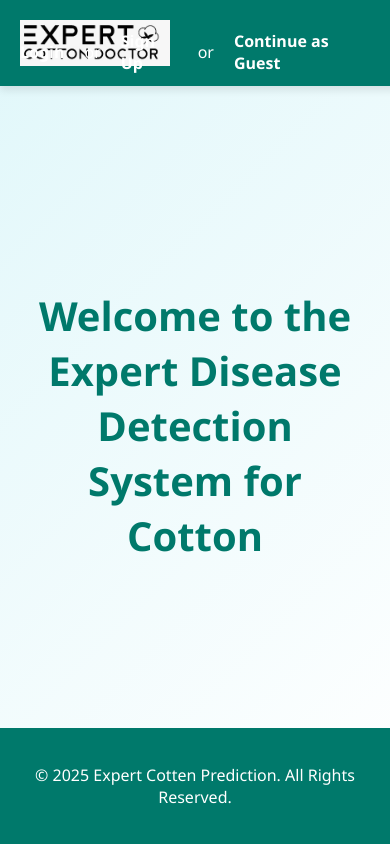
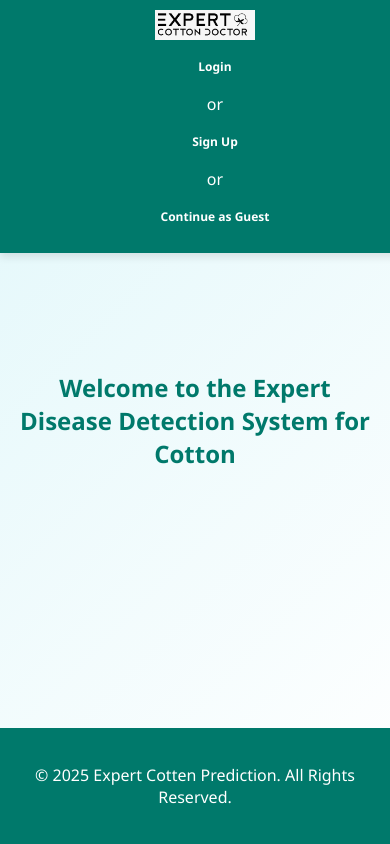
Before and after one commit to SibghaBhatti/cotton-disease-web-app, a Flask app: page / in a window 390 px wide. Run offline with Flask 3, Linux system fonts and the light colour scheme.

Commit message:
Update index.html

```diff
--- a/templates/index.html
+++ b/templates/index.html
@@ -128,6 +128,55 @@
             left: 0;
             z-index: 1000;
         }
+        @media (max-width: 768px) {
+  header {
+    flex-direction: column;
+    align-items: flex-start;
+    padding: 10px;
+  }
+
+  .signup_nav {
+    flex-direction: column;
+    gap: 10px;
+    width: 100%;
+    position: static;
+    padding: 10px;
+  }
+
+  .signup_nav a {
+    display: block;
+    text-align: center;
+    padding: 8px;
+    font-size: 14px;
+  }
+
+  .logo {
+    width: 120px;
+    margin: 0 auto;
+  }
+
+  .signup_heading {
+    min-height: calc(100vh - 120px);
+  }
+
+  .signup_heading h1 {
+    font-size: 1.8em;
+  }
+}
+
+@media (max-width: 480px) {
+  .logo {
+    width: 100px;
+  }
+
+  .signup_heading h1 {
+    font-size: 1.5em;
+  }
+
+  .signup_nav a {
+    font-size: 12px;
+  }
+}
     </style>
 </head>
 <body>
```
